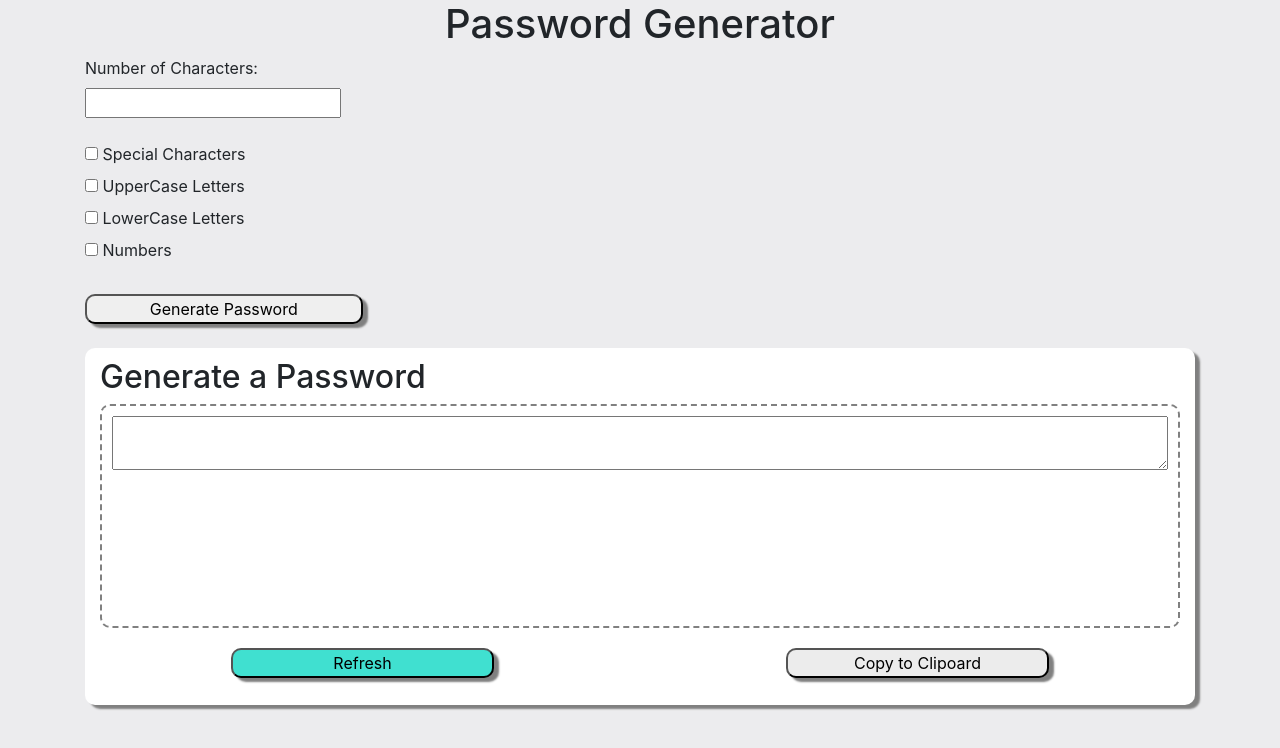
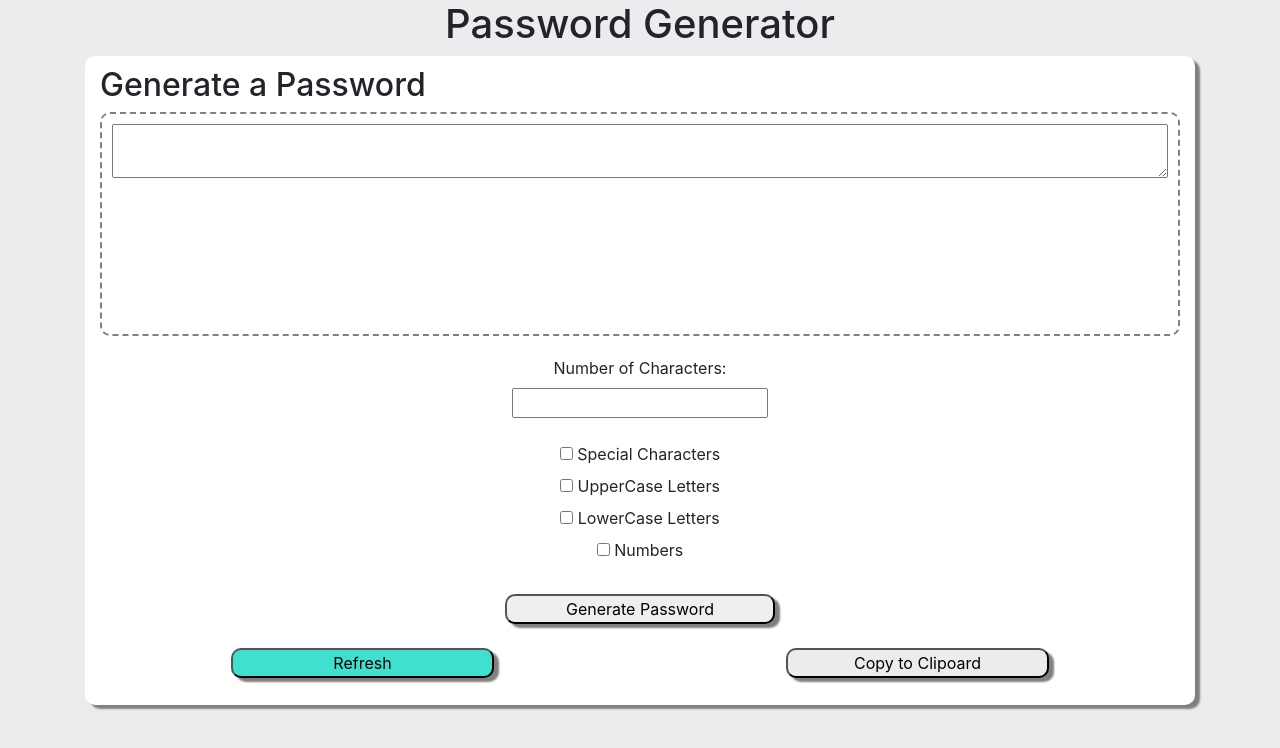
Before and after one commit to keshavsavva/Homework3, a plain HTML site: page index.html in a window 1280 px wide. Drawn offline with nearby package versions, Linux system fonts and the light colour scheme.

Commit message:
general styling

```diff
--- a/index.html
+++ b/index.html
@@ -16,19 +16,7 @@
                     <h1>Password Generator</h1>
                 </div>
             </div>
-            <form id="passForm">
-                <label for="passLength"> Number of Characters:</label><br>
-                <input type="number" id="passLength" name="passLength"><br><br>
-                <input type="checkbox" id="confSpec" name="confSpec" value="spec">
-                <label for="confSpec"> Special Characters</label><br>
-                <input type="checkbox" id="confUppr" name="confUppr" value="uppr">
-                <label for="confUppr"> UpperCase Letters</label><br>
-                <input type="checkbox" id="confLwr" name="confLwr" value="lwr">
-                <label for="confLwr"> LowerCase Letters</label><br>
-                <input type="checkbox" id="confNum" name="confNum" value="num">
-                <label for="confNum"> Numbers</label><br><br>
-                <input type="submit" id="submit" value="Generate Password">
-            </form><br>
+
             <div class="container main-container container-fluid">
                 <div class="row">
                     <div class="col-md-12">
@@ -47,6 +35,23 @@
                     </div>
                     </div>
                 </div>
+                <div class="row" style= text-align:center;>
+                    <div class="col-md-12">
+                        <form id="passForm">
+                            <label for="passLength"> Number of Characters:</label><br>
+                            <input type="number" id="passLength" name="passLength"><br><br>
+                            <input type="checkbox" id="confSpec" name="confSpec" value="spec">
+                            <label for="confSpec"> Special Characters</label><br>
+                            <input type="checkbox" id="confUppr" name="confUppr" value="uppr">
+                            <label for="confUppr"> UpperCase Letters</label><br>
+                            <input type="checkbox" id="confLwr" name="confLwr" value="lwr">
+                            <label for="confLwr"> LowerCase Letters</label><br>
+                            <input type="checkbox" id="confNum" name="confNum" value="num">
+                            <label for="confNum"> Numbers</label><br><br>
+                            <input type="submit" id="submit" value="Generate Password">
+                        </form><br>
+                    </div>
+                </div>
                 <div class="row">
                     <div class="col-md-6">
                         <button class="genPass">Refresh</button>
@@ -56,6 +61,8 @@
                     </div>
                 </div>
             </div>
+            <br>
+
         </div>
         <script src="assets/javascript/script.js"></script>
     </body>
```
